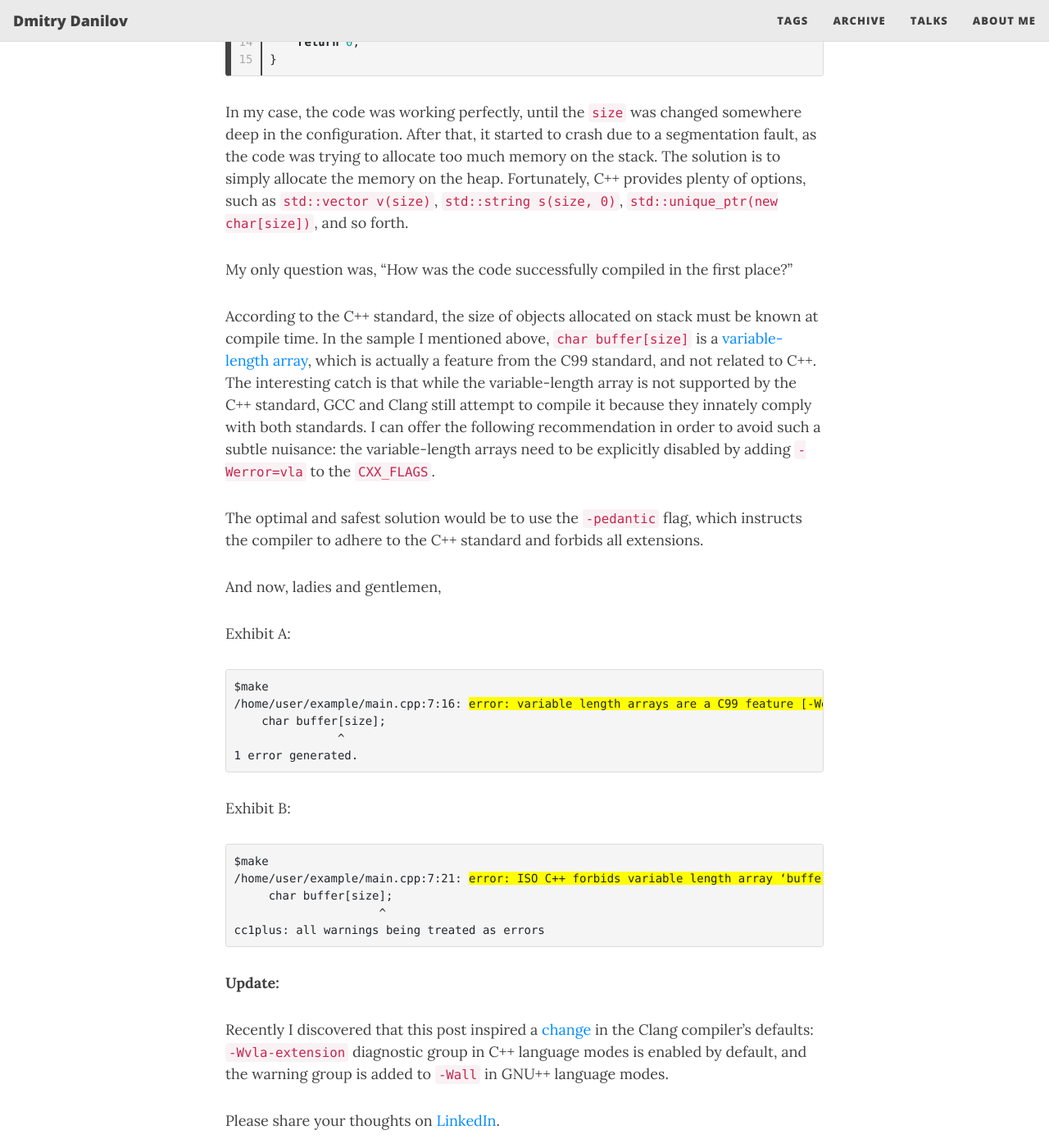
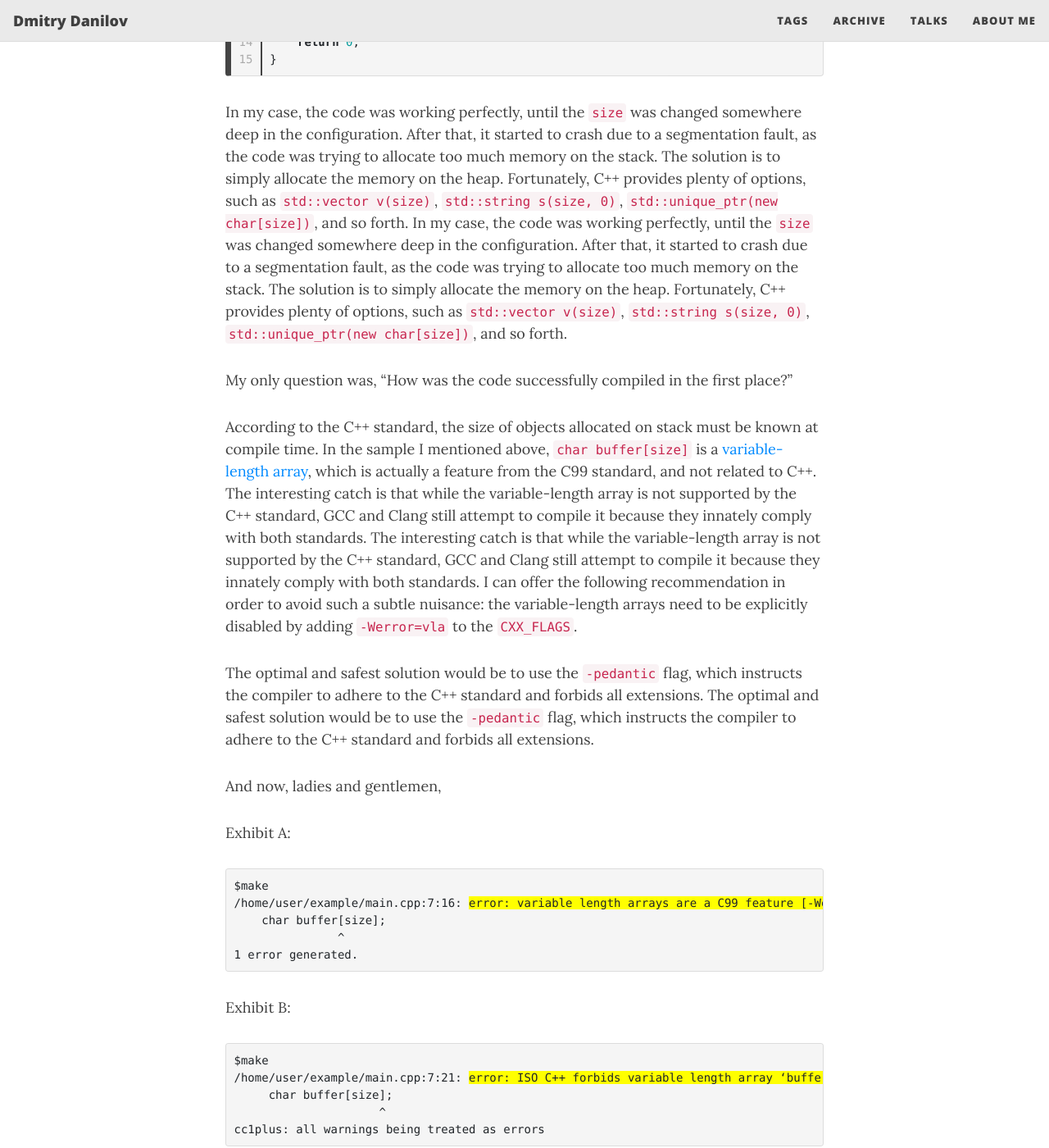
Before and after one commit to f-squirrel/f-squirrel.github.io, a Jekyll site: the page built from _posts/2020-08-26-the-essence-of-reading-the-fine-print.md, in a window 1280 px wide and 1400 px high, scrolled down 659 px. Shown: the whole window at 82% size. Built offline with Jekyll 4.4.1, drawn with Linux system fonts in a browser that asks for light colours; nearby versions of some CDN libraries; some of the changed text lies outside the part shown.

Commit message:
post: update the essence of reading the fine print

````diff
--- a/_posts/2020-08-26-the-essence-of-reading-the-fine-print.md
+++ b/_posts/2020-08-26-the-essence-of-reading-the-fine-print.md
@@ -31,13 +31,16 @@ int main(int argc, char *argv[]) {
 ```
 
 In my case, the code was working perfectly, until the `size` was changed somewhere deep in the configuration. After that, it started to crash due to a segmentation fault, as the code was trying to allocate too much memory on the stack. The solution is to simply allocate the memory on the heap. Fortunately, C++ provides plenty of options, such as `std::vector v(size)`, `std::string s(size, 0)`, `std::unique_ptr(new char[size])`, and so forth.
+In my case, the code was working perfectly, until the `size` was changed somewhere deep in the configuration. After that, it started to crash due to a segmentation fault, as the code was trying to allocate too much memory on the stack. The solution is to simply allocate the memory on the heap. Fortunately, C++ provides plenty of options, such as `std::vector v(size)`, `std::string s(size, 0)`, `std::unique_ptr(new char[size])`, and so forth.
 
 My only question was, "How was the code successfully compiled in the first place?"
 
 According to the C++ standard, the size of objects allocated on stack must be known at compile time. In the sample I mentioned above, `char buffer[size]` is a [variable-length array](https://en.cppreference.com/w/c/language/array){:target="_blank"}, which is actually a feature from the C99 standard, and not related to C++.
 The interesting catch is that while the variable-length array is not supported by the C++ standard, GCC and Clang still attempt to compile it because they innately comply with both standards.
+The interesting catch is that while the variable-length array is not supported by the C++ standard, GCC and Clang still attempt to compile it because they innately comply with both standards.
 I can offer the following recommendation in order to avoid such a subtle nuisance: the variable-length arrays need to be explicitly disabled by adding `-Werror=vla` to the `CXX_FLAGS`.
 
+The optimal and safest solution would be to use the `-pedantic` flag, which instructs the compiler to adhere to the C++ standard and forbids all extensions.
 The optimal and safest solution would be to use the `-pedantic` flag, which instructs the compiler to adhere to the C++ standard and forbids all extensions.
 
 And now, ladies and gentlemen,
@@ -65,7 +68,7 @@ cc1plus: all warnings being treated as errors
 **Update:**
 
 Recently I discovered that this post inspired a [change](https://github.com/llvm/llvm-project/commit/7339c0f782d5c70e0928f8991b0c05338a90c84c) in the Clang compiler's defaults: `-Wvla-extension`
-diagnostic group in C++ language modes is enabled by default, and the warning
-group is added to `-Wall` in GNU++ language modes.
+diagnostic group in C++ language modes was enabled by default, and the warning
+group was added to `-Wall` in GNU++ language modes.
 
 Please share your thoughts on [LinkedIn](https://www.linkedin.com/posts/ddanilov_cpplus-activity-6707398283444146176-raKg?utm_source=share&utm_medium=member_desktop).
````
